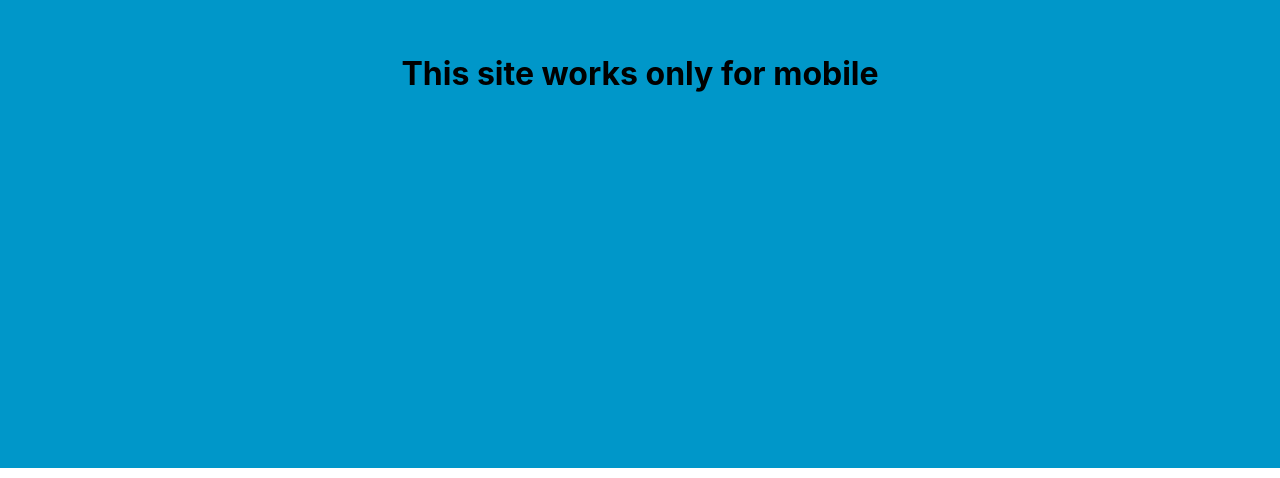
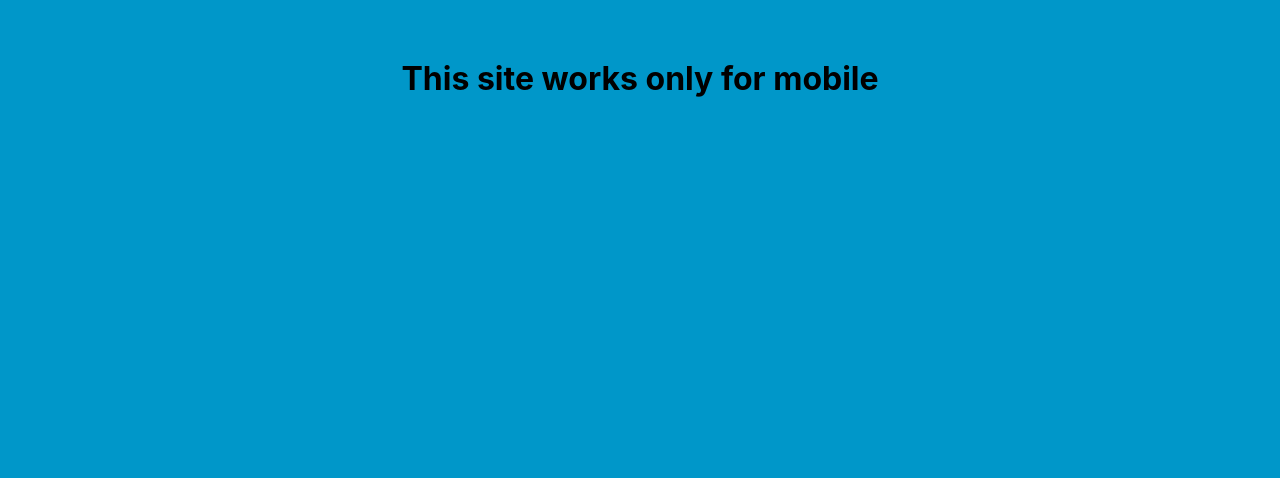
Before and after one commit to Trotter84/underwear_sock_stocker, a React (Create React App) app: page / in a window 1280 px wide. Shown: the part 322-800 px from the top of the page. Built offline with nearby package versions, Linux system fonts and the light colour scheme.

Commit message:
fixed desktop version to fill correctly

```diff
--- a/src/components/App.css
+++ b/src/components/App.css
@@ -2,7 +2,11 @@
 #desktopVersion {
   display: flex;
   background-color: #0097C9;
-  height: 790px;
+  position:absolute;
+  top:0px;
+  right:0px;
+  bottom:0px;
+  left:0px;
   justify-content: center;
   align-items: center;
 }
```
